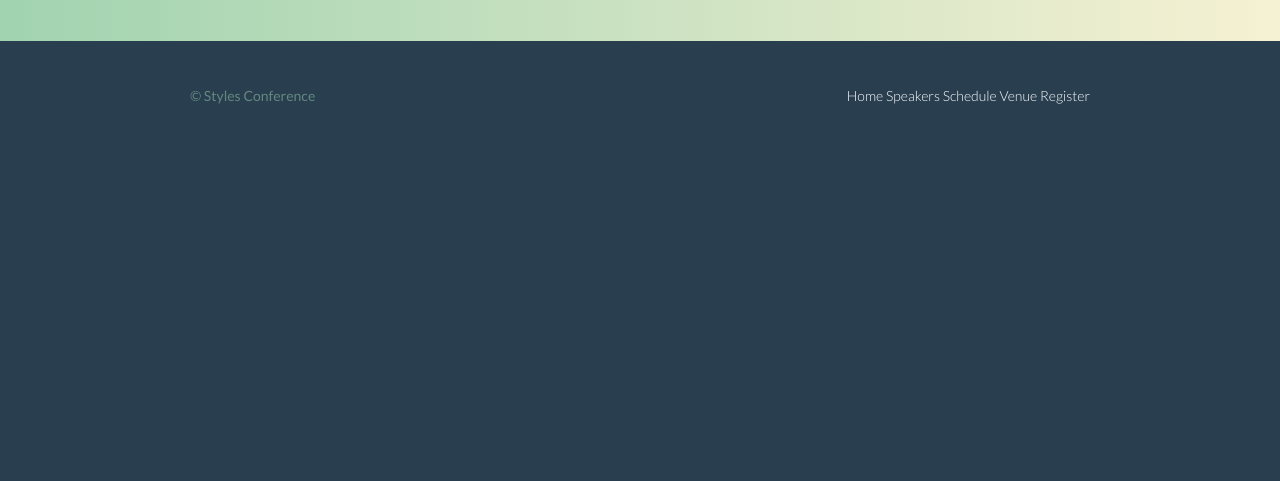
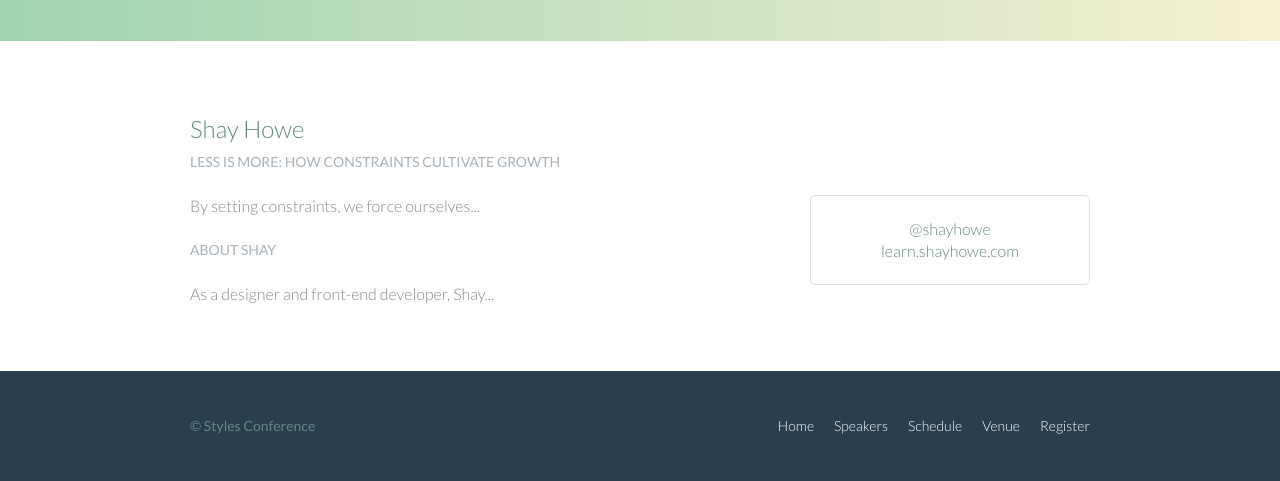
Before and after one commit to NathanJJarvis/styles-conference-25, a plain HTML site: page speakers.html in a window 1280 px wide. Shown: the part 355-836 px from the top of the page. Before the commit the page ends 800 px from the top, so only its background shows below. Drawn offline with Linux system fonts and the light colour scheme.

Commit message:
Speaker page updated

```diff
--- a/assets/stylesheets/main.css
+++ b/assets/stylesheets/main.css
@@ -297,6 +297,14 @@ p a {
 .nav {
   text-align: right;
 }
+.nav li {
+  display: inline-block;
+  margin: 0 10px;
+  vertical-align: top;
+}
+.nav li:last-child {
+  margin-right: 0;
+}
 
 /*
   ========================================
@@ -320,3 +328,20 @@ p a {
 .teaser a:hover h3 {
   color: #a9b2b9;
 }
+
+/*
+  ========================================
+  Speakers
+  ========================================
+*/
+
+.speaker-info {
+  border: 1px solid #dfe2e5;
+  border-radius: 5px;
+  margin-top: 88px;
+  padding: 22px 0;
+  text-align: center;
+}
+.speaker {
+  margin-bottom: 44px;
+}
--- a/speakers.html
+++ b/speakers.html
@@ -21,11 +21,13 @@
       <h3 class="tagline">August 24&ndash;26th &mdash; Chicago, IL</h3>
 
       <nav class="nav primary-nav">
-        <a href="index.html">Home</a>
-        <a href="speakers.html">Speakers</a>
-        <a href="schedule.html">Schedule</a>
-        <a href="venue.html">Venue</a>
-        <a href="register.html">Register</a>
+        <ul>
+          <li><a href="index.html">Home</a></li><!--
+          --><li><a href="speakers.html">Speakers</a></li><!--
+          --><li><a href="schedule.html">Schedule</a></li><!--
+          --><li><a href="venue.html">Venue</a></li><!--
+          --><li><a href="register.html">Register</a></li>
+        </ul>
       </nav>
 
     </header>
@@ -42,6 +44,36 @@
       </div>
     </section>
 
+    <section class="row">
+      <div class="grid">
+        <section id="shay-howe">
+          <div class="col-2-3">
+
+            <h2>Shay Howe</h2>
+            <h5>Less Is More: How Constraints Cultivate Growth</h5>
+
+            <p>By setting constraints, we force ourselves...</p>
+
+            <h5>About Shay</h5>
+
+            <p>As a designer and front-end developer, Shay...</p>
+
+          </div><!--
+
+          --><aside class="col-1-3">
+              <div class="speaker-info">
+
+              <ul>
+                <li><a href="https://twitter.com/shayhowe">@shayhowe</a></li>
+                <li><a href="http://learn.shayhowe.com/">learn.shayhowe.com</a></li>
+              </ul>
+            </div>
+          </aside>
+        </section>
+      </div>
+
+    </section>
+
     <!-- Footer -->
 
     <footer class="primary-footer container group">
@@ -49,11 +81,13 @@
       <small>&copy; Styles Conference</small>
 
       <nav class="nav">
-        <a href="index.html">Home</a>
-        <a href="speakers.html">Speakers</a>
-        <a href="schedule.html">Schedule</a>
-        <a href="venue.html">Venue</a>
-        <a href="register.html">Register</a>
+        <ul>
+          <li><a href="index.html">Home</a></li><!--
+          --><li><a href="speakers.html">Speakers</a></li><!--
+          --><li><a href="schedule.html">Schedule</a></li><!--
+          --><li><a href="venue.html">Venue</a></li><!--
+          --><li><a href="register.html">Register</a></li>
+        </ul>
       </nav>
 
     </footer>
```
Also changed, not shown: index.html (+15 -10 lines), register.html (+14 -10 lines), schedule.html (+14 -10 lines), venue.html (+14 -10 lines).
